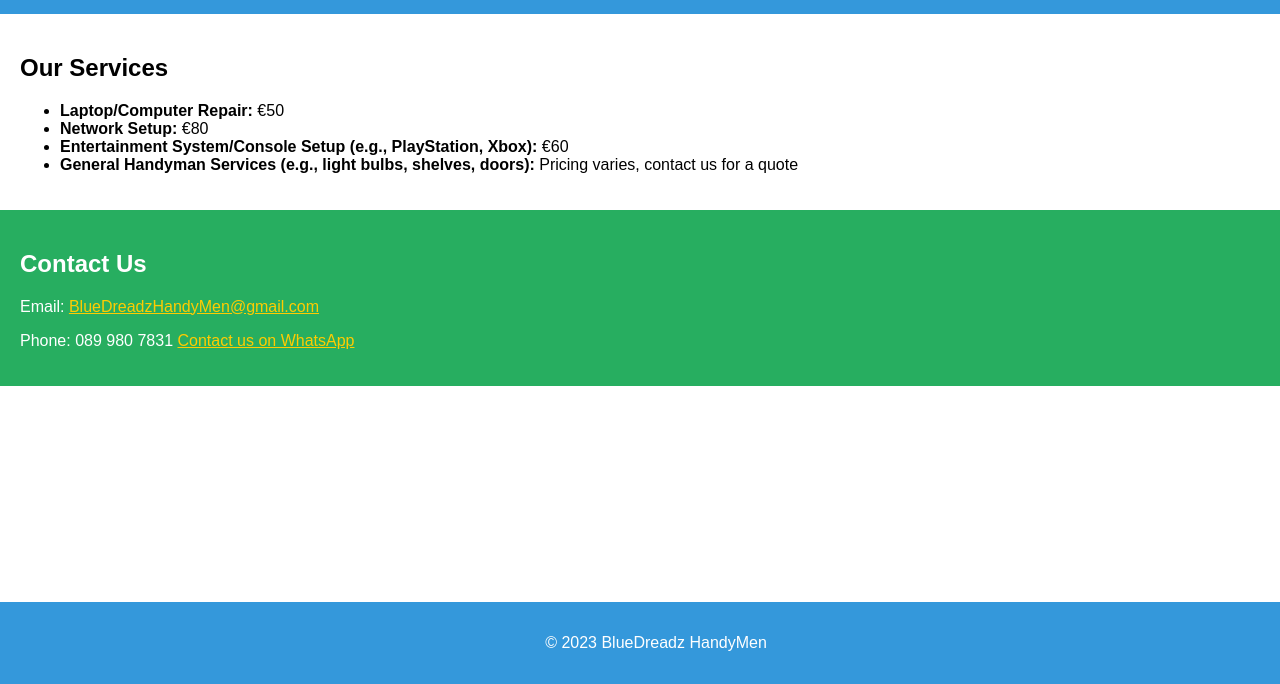
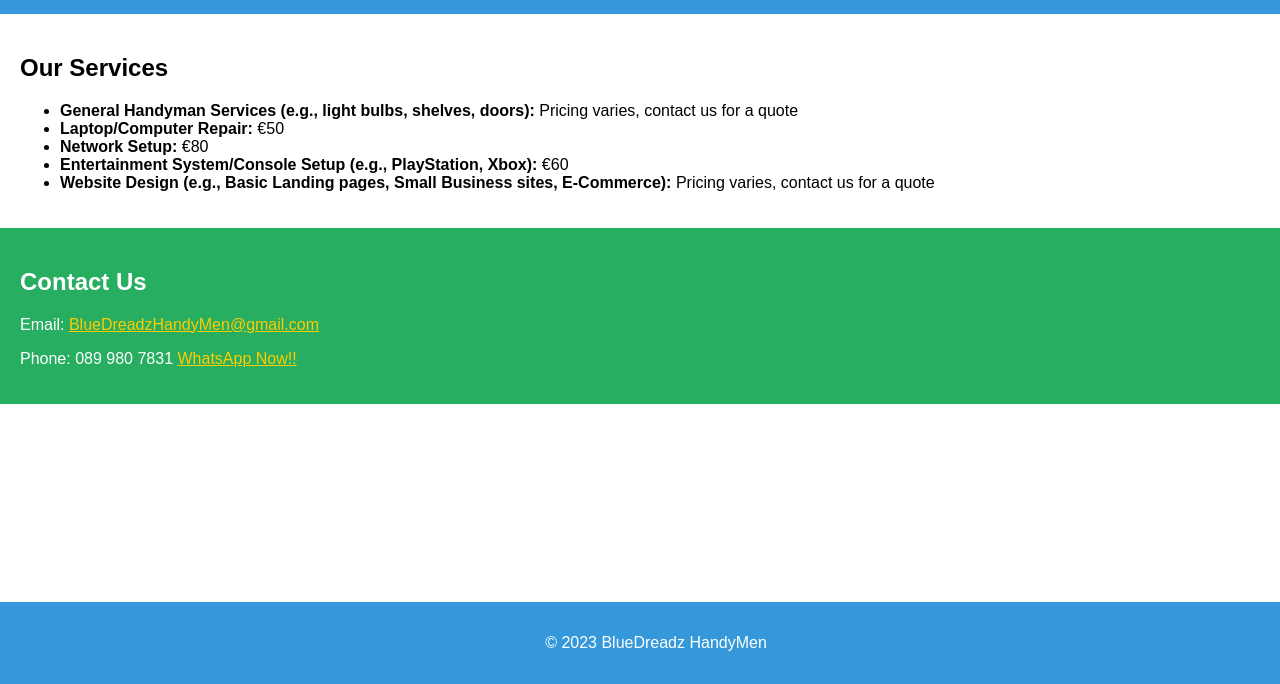
Before and after one commit to Menelisml/BlueDreadz, a plain HTML site: page index.html in a window 1280 px wide. Shown: the part 116-800 px from the top of the page. Drawn offline with Linux system fonts and the light colour scheme; a script that the page names is missing.

Commit message:
Update index.html 3

```diff
--- a/index.html
+++ b/index.html
@@ -21,17 +21,18 @@
     <section id="services">
         <h2>Our Services</h2>
         <ul>
+            <li><strong>General Handyman Services (e.g., light bulbs, shelves, doors):</strong> Pricing varies, contact us for a quote</li>
             <li><strong>Laptop/Computer Repair:</strong> €50</li>
             <li><strong>Network Setup:</strong> €80</li>
             <li><strong>Entertainment System/Console Setup (e.g., PlayStation, Xbox):</strong> €60</li>
-            <li><strong>General Handyman Services (e.g., light bulbs, shelves, doors):</strong> Pricing varies, contact us for a quote</li>
+            <li><strong>Website Design (e.g., Basic Landing pages, Small Business sites, E-Commerce):</strong> Pricing varies, contact us for a quote</li>
         </ul>
     </section>
 
     <section id="contact">
         <h2>Contact Us</h2>
         <p>Email: <a href="mailto:BlueDreadzHandyMen@gmail.com">BlueDreadzHandyMen@gmail.com</a></p>
-        <p>Phone: 089 980 7831 <a href="https://wa.me/353899807831" target="_blank">Contact us on WhatsApp</a>
+        <p>Phone: 089 980 7831 <a href="https://wa.me/353899807831" target="_blank">WhatsApp Now!!</a>
 </p>
     </section>
 
```
